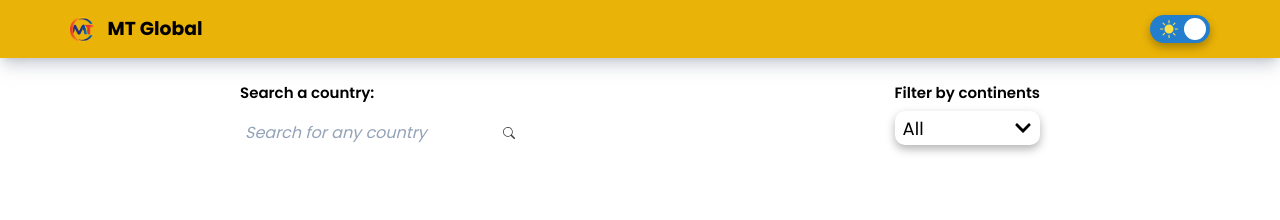
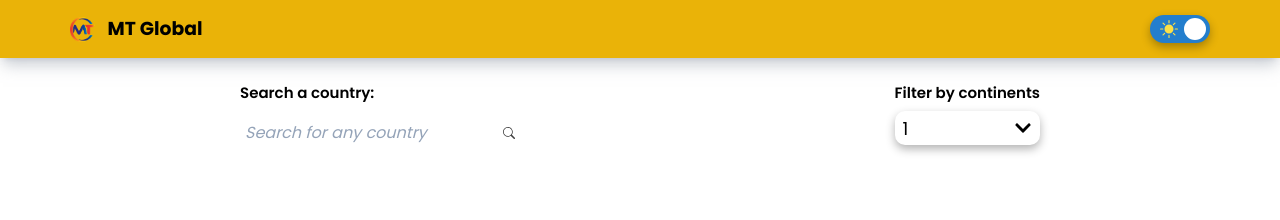
Before and after one commit to michaelthinh/MT-Global, a React (Vite) app: page /region/1 in a window 1280 px wide. Shown: the top 220 px of the page. Built offline with nearby package versions, Linux system fonts and the light colour scheme.

Commit message:
add display depend on filter

```diff
--- a/package.json
+++ b/package.json
@@ -11,10 +11,14 @@
   },
   "dependencies": {
     "@reduxjs/toolkit": "^1.9.5",
+    "localforage": "^1.10.0",
+    "match-sorter": "^6.3.1",
     "react": "^18.2.0",
     "react-dom": "^18.2.0",
     "react-icons": "^4.9.0",
     "react-redux": "^8.0.7",
+    "react-router-dom": "^6.11.2",
+    "sort-by": "^1.2.0",
     "vite-plugin-react-icons": "^0.2.0"
   },
   "devDependencies": {
--- a/src/App.jsx
+++ b/src/App.jsx
@@ -1,14 +1,26 @@
+import { RouterProvider, createBrowserRouter } from "react-router-dom";
 import "./App.css";
 import Header from "./components/Header";
 import Main from "./components/Main";
+import Root from "./pages/Root";
+import Home from "./pages/Home";
+
+const router = createBrowserRouter([
+    {
+        path: "/",
+        element: <Root />,
+        children: [
+            { index: true, element: <Home /> },
+            {
+                path: "region/:regionName",
+                element: <Home />,
+            },
+        ],
+    },
+]);
 
 function App() {
-    return (
-        <>
-            <Header />
-            <Main />
-        </>
-    );
+    return <RouterProvider router={router} />;
 }
 
 export default App;
--- a/src/components/Main/SearchAndFilter/Filter.jsx
+++ b/src/components/Main/SearchAndFilter/Filter.jsx
@@ -4,15 +4,25 @@ import { FaChevronDown } from "react-icons/fa";
 
 import classes from "./FilterList.module.scss";
 import FilterOptions from "./FilterOptions";
+import { useParams } from "react-router-dom";
 
 const Filter = () => {
     const selectRef = useRef();
     const [isShowOptions, setIsShowOptions] = useState(false);
+    const { regionName } = useParams();
+    const [regionSelected, setRegionSelected] = useState("All");
     const showOptionsHandler = (e) => {
         if (selectRef.current) {
             setIsShowOptions(selectRef.current.contains(e.target));
         }
     };
+    useEffect(() => {
+        if (regionName) {
+            setRegionSelected(regionName);
+        } else {
+            setRegionSelected("All");
+        }
+    }, [regionName]);
     useEffect(() => {
         if (isShowOptions) {
             document.addEventListener("click", showOptionsHandler);
@@ -30,7 +40,7 @@ const Filter = () => {
                     onClick={showOptionsHandler}
                     ref={selectRef}
                 >
-                    <span>All</span>
+                    <span>{regionSelected}</span>
                     <FaChevronDown />
                 </div>
                 <FilterOptions isShowOptions={isShowOptions} />
--- a/src/components/Main/SearchAndFilter/OptionItem.jsx
+++ b/src/components/Main/SearchAndFilter/OptionItem.jsx
@@ -1,9 +1,18 @@
+import { useNavigate } from "react-router-dom";
 import classes from "./OptionItem.module.scss";
 
 const OptionItem = (props) => {
     const { region } = props;
+    const navigate = useNavigate();
+    const changeRegionHandler = () => {
+        if (region.value !== "All") {
+            navigate(`/region/${region.value}`);
+        } else {
+            navigate("/");
+        }
+    };
     return (
-        <li className={classes.selectItem}>
+        <li className={classes.selectItem} onClick={changeRegionHandler}>
             <region.icon />
             <span>{region.value}</span>
         </li>
--- /dev/null
+++ b/src/pages/Home.jsx
@@ -0,0 +1,7 @@
+import Main from "../components/Main";
+
+const Home = () => {
+    return <Main />;
+};
+
+export default Home;
--- /dev/null
+++ b/src/pages/Root.jsx
@@ -0,0 +1,15 @@
+import { Outlet } from "react-router-dom";
+import Header from "../components/Header";
+
+const Root = () => {
+    return (
+        <>
+            <Header />
+            <main>
+                <Outlet />
+            </main>
+        </>
+    );
+};
+
+export default Root;
```
Also changed, not shown: 1 other file (tests, documents, lock files or other folders).
